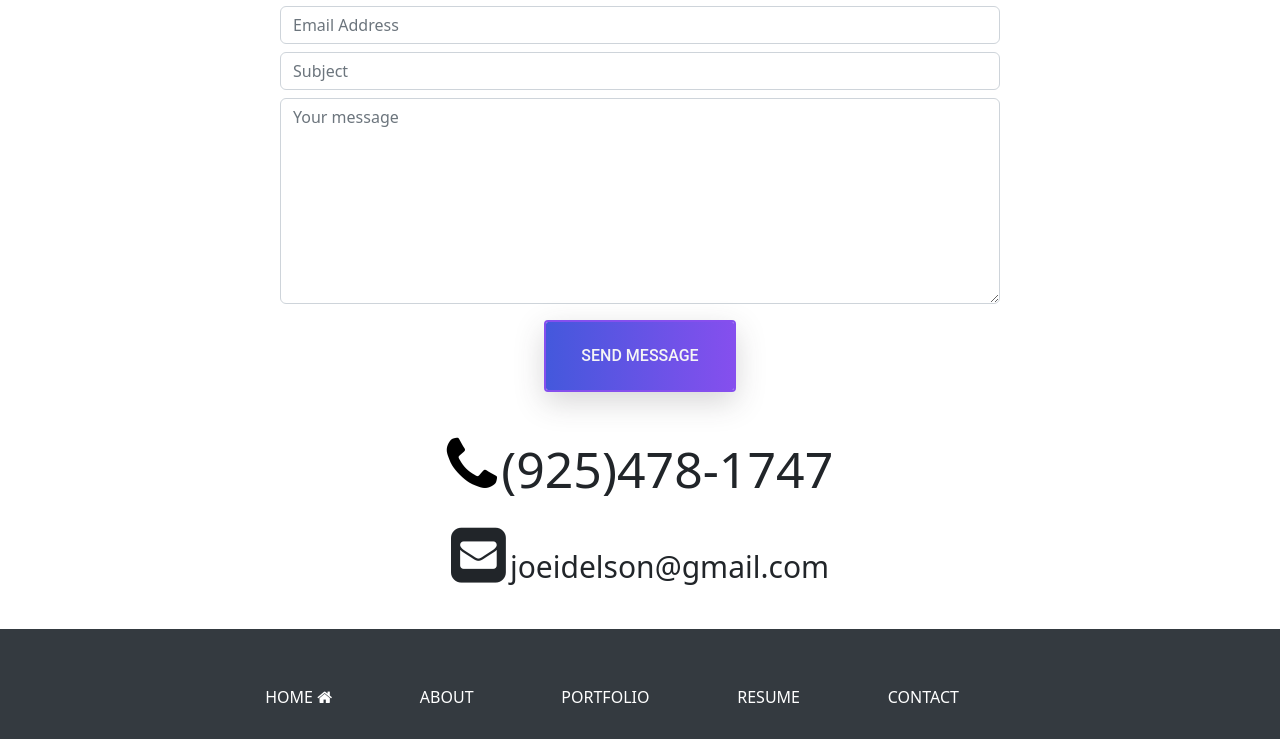
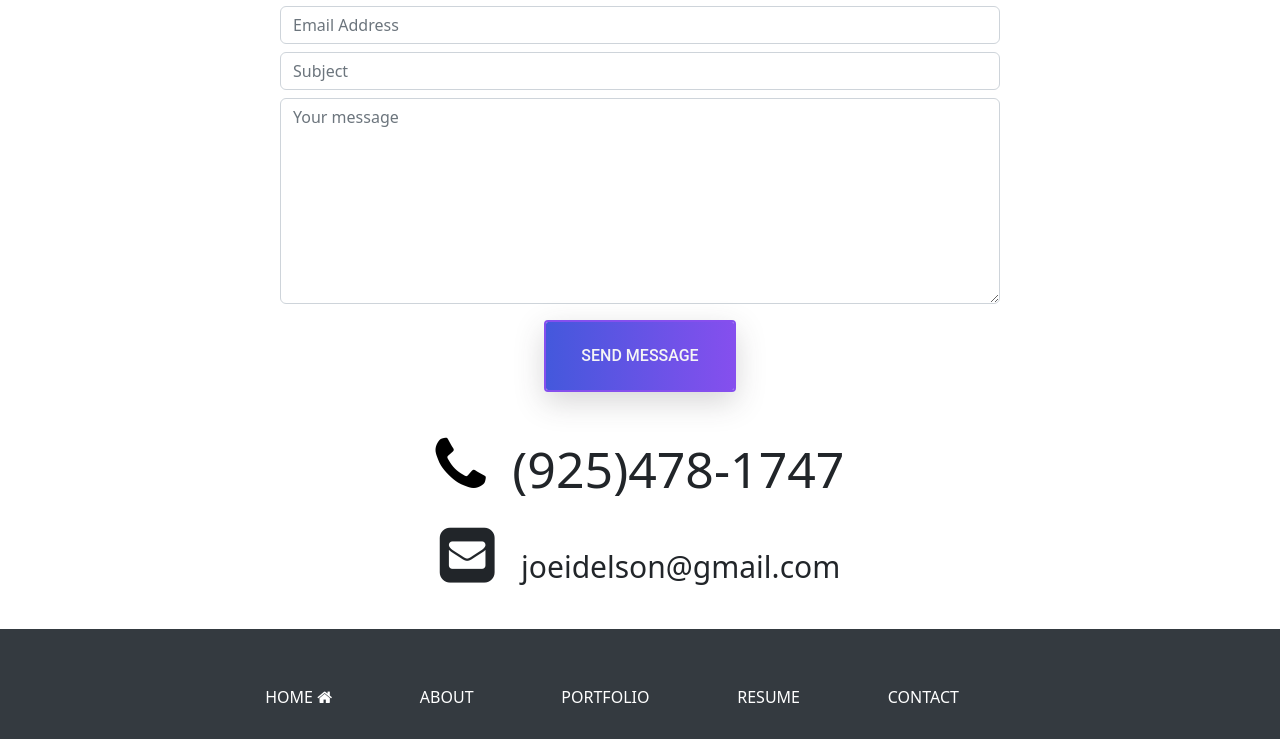
Before and after one commit to jidelson/my-website-old, a React (Create React App) app in the folder client/: page /contact in a window 1280 px wide. Shown: the part 390-1129 px from the top of the page. Built offline with nearby package versions, Linux system fonts and the light colour scheme.

Commit message:
updated contact pg formatting

```diff
--- a/client/src/components/pages/Contact.js
+++ b/client/src/components/pages/Contact.js
@@ -55,11 +55,11 @@ function Contact() {
                         <a href="tel:+19254781747" className="phone-link">
                             <i className="fa fa-phone" aria-hidden="true"></i>&nbsp;
                         </a>
-                        <span className="phoneInfo">(925)478-1747</span>
+                        <span className="phoneInfo" style={{paddingLeft: "2%"}}>(925)478-1747</span>
                      </p>
                     <p>
                         <i className="fa fa-envelope-square" aria-hidden="true" onClick={() => {window.location.href = 'mailto:joeidelson@gmail.com';}}></i>&nbsp;
-                        <span className="emailInfo">joeidelson@gmail.com</span>
+                        <span className="emailInfo" style={{paddingLeft: "2%"}}>joeidelson@gmail.com</span>
                     </p>
                 </div>
             </div>
```
